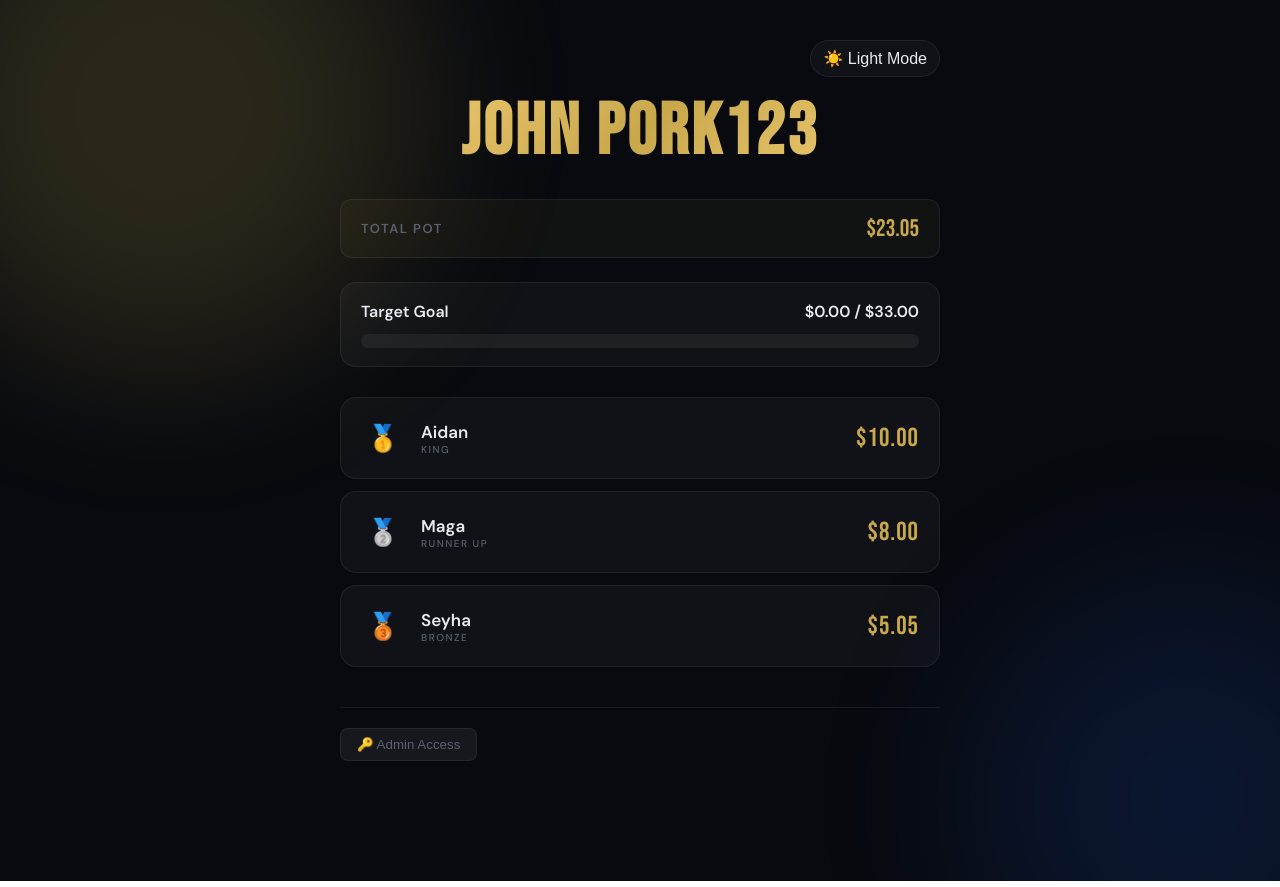
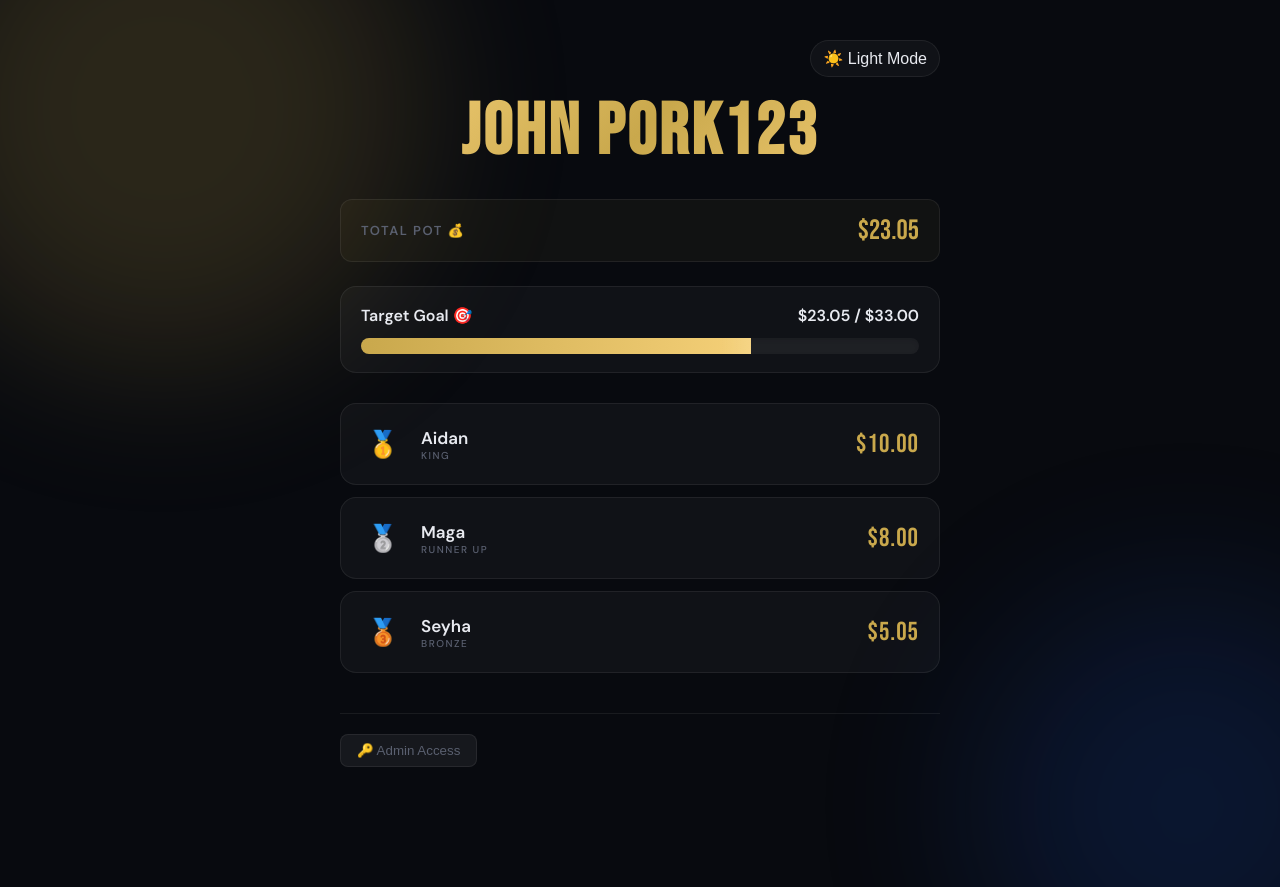
Before and after one commit to rOtAkU123/squad-leaderboard, a React (Vite) app: page / in a window 1280 px wide. Built offline with nearby package versions, Linux system fonts and the light colour scheme; no server answers; the database is empty.

Commit message:
added website analytics

```diff
--- a/src/App.jsx
+++ b/src/App.jsx
@@ -45,7 +45,6 @@ export default function App() {
 
   const [newBarTitle, setNewBarTitle] = useState("");
   const [newBarTarget, setNewBarTarget] = useState(33);
-  const [barAdjustAmounts, setBarAdjustAmounts] = useState({});
 
   const [newImageUrl, setNewImageUrl] = useState("");
   const [newImageWidth, setNewImageWidth] = useState(100);
@@ -92,6 +91,7 @@ export default function App() {
   }, []);
 
   const sorted = [...players].sort((a, b) => b.money - a.money);
+  // Calculate total pot from all players
   const total = players.reduce((s, p) => s + p.money, 0);
 
   function showToast(msg, type = "success") {
@@ -144,20 +144,6 @@ export default function App() {
   }
 
   // --- PROGRESS BAR CONTROLS ---
-  function adjustBarMoney(id, delta) {
-    const newBars = progressBars.map(b =>
-      b.id === id ? { ...b, current: Math.max(0, parseFloat((b.current + delta).toFixed(2))) } : b
-    );
-    firebaseSet(ref(db, 'progressBars'), newBars);
-  }
-
-  function applyCustomBar(id, sign) {
-    const val = parseFloat(barAdjustAmounts[id]);
-    if (isNaN(val) || val <= 0) return;
-    adjustBarMoney(id, sign * val);
-    setBarAdjustAmounts(prev => ({ ...prev, [id]: "" }));
-  }
-
   function addBar() {
     const title = newBarTitle.trim();
     const target = parseFloat(newBarTarget);
@@ -197,9 +183,9 @@ export default function App() {
       --input-bg: rgba(255,255,255,0.06); --orb-opacity: 0.18; --gold: #c9a84c; --gold-bg: rgba(201,168,76,0.05);
     }
     .theme-light {
-      --bg: #f0f2f6; --text: #1a1d24; --text-dim: #6b7280;
-      --card-bg: #ffffff; --card-border: rgba(0,0,0,0.1);
-      --input-bg: rgba(0,0,0,0.05); --orb-opacity: 0.08; --gold: #b38b22; --gold-bg: rgba(179,139,34,0.1);
+      --bg: #f4f6fa; --text: #0f172a; --text-dim: #64748b;
+      --card-bg: #ffffff; --card-border: #e2e8f0;
+      --input-bg: #f1f5f9; --orb-opacity: 0.25; --gold: #d97706; --gold-bg: #fef3c7;
     }
 
     body { background: var(--bg); transition: background 0.3s ease; }
@@ -221,21 +207,41 @@ export default function App() {
     .header { text-align: center; margin-bottom: 30px; }
     .header h1 { font-family: 'Bebas Neue', sans-serif; font-size: clamp(40px, 10vw, 72px); letter-spacing: 3px; background: linear-gradient(135deg, #f5d078 0%, var(--gold) 50%, #f5d078 100%); -webkit-background-clip: text; -webkit-text-fill-color: transparent; background-clip: text; line-height: 1; }
 
-    .total-row { display: flex; justify-content: space-between; align-items: center; padding: 14px 20px; background: var(--gold-bg); border: 1px solid var(--card-border); border-radius: 12px; margin-bottom: 24px; }
+    .theme-light .card, .theme-light .prog-card, .theme-light .total-row, .theme-light .add-section {
+      box-shadow: 0 4px 6px -1px rgba(0, 0, 0, 0.05), 0 2px 4px -1px rgba(0, 0, 0, 0.03);
+    }
+
+    .total-row { display: flex; justify-content: space-between; align-items: center; padding: 14px 20px; background: var(--gold-bg); border: 1px solid var(--card-border); border-radius: 12px; margin-bottom: 24px; transition: transform 0.2s; }
+    .total-row:hover { transform: scale(1.02); }
     .total-label { font-size: 13px; letter-spacing: 1.5px; color: var(--text-dim); text-transform: uppercase; font-weight: bold; }
-    .total-val { font-family: 'Bebas Neue', sans-serif; font-size: 24px; color: var(--gold); }
+    .total-val { font-family: 'Bebas Neue', sans-serif; font-size: 28px; color: var(--gold); transition: color 0.3s; }
+    .total-row:hover .total-val { color: #f5d078; }
 
     .progress-list { display: flex; flex-direction: column; gap: 16px; margin-bottom: 30px; }
     .prog-card { background: var(--card-bg); border: 1px solid var(--card-border); border-radius: 16px; padding: 18px 20px; }
     .prog-header { display: flex; justify-content: space-between; font-weight: 600; margin-bottom: 12px; }
-    .prog-track { background: var(--input-bg); height: 14px; border-radius: 10px; overflow: hidden; }
-    .prog-fill { background: linear-gradient(90deg, var(--gold), #f5d078); height: 100%; transition: width 0.4s ease; }
+    .prog-track { background: var(--input-bg); height: 16px; border-radius: 10px; overflow: hidden; box-shadow: inset 0 2px 4px rgba(0,0,0,0.1); }
+
+    .prog-fill { background: linear-gradient(90deg, var(--gold), #f5d078); height: 100%; transition: width 0.6s cubic-bezier(0.4, 0, 0.2, 1); position: relative; overflow: hidden; }
+    .prog-fill::after {
+      content: ''; position: absolute; top: 0; left: 0; bottom: 0; right: 0;
+      background: linear-gradient(90deg, transparent, rgba(255,255,255,0.6), transparent);
+      animation: shimmer 2s infinite;
+    }
+    @keyframes shimmer { 0% { transform: translateX(-100%); } 100% { transform: translateX(100%); } }
 
     .board { display: flex; flex-direction: column; gap: 12px; }
-    .card { background: var(--card-bg); border: 1px solid var(--card-border); border-radius: 16px; padding: 18px 20px; display: flex; align-items: center; gap: 16px; transition: 0.2s; }
-    .card:hover { transform: translateY(-2px); box-shadow: 0 8px 32px rgba(0,0,0,0.15); }
+    .card { background: var(--card-bg); border: 1px solid var(--card-border); border-radius: 16px; padding: 18px 20px; display: flex; align-items: center; gap: 16px; transition: transform 0.3s cubic-bezier(0.175, 0.885, 0.32, 1.275), box-shadow 0.3s; }
+    .card:hover { transform: translateY(-5px) scale(1.02); box-shadow: 0 12px 24px rgba(0,0,0,0.15); border-color: var(--gold); }
 
     .rank-badge { width: 44px; height: 44px; display: flex; align-items: center; justify-content: center; font-size: 26px; }
+    @keyframes wobble {
+      0%, 100% { transform: rotate(0deg) scale(1); }
+      25% { transform: rotate(-15deg) scale(1.2); }
+      75% { transform: rotate(15deg) scale(1.2); }
+    }
+    .card:hover .rank-badge { animation: wobble 0.6s ease-in-out infinite; }
+
     .player-info { flex: 1; }
     .player-name { font-weight: 600; font-size: 17px; }
     .rank-label { font-size: 10px; font-weight: 500; letter-spacing: 1.5px; text-transform: uppercase; color: var(--text-dim); }
@@ -244,33 +250,35 @@ export default function App() {
     .admin-controls { display: flex; flex-direction: column; gap: 8px; min-width: 160px; margin-top: 12px; border-top: 1px solid var(--card-border); padding-top: 12px; }
     .btn-row { display: flex; gap: 6px; }
     .btn { border: none; border-radius: 8px; cursor: pointer; font-weight: 600; font-size: 13px; padding: 6px 10px; flex: 1; transition: 0.15s; }
-    .btn:hover { filter: brightness(1.1); }
+    .btn:hover { filter: brightness(1.1); transform: scale(1.05); }
     .btn-plus { background: rgba(52,200,100,0.15); color: #34c864; border: 1px solid rgba(52,200,100,0.25); }
     .btn-minus { background: rgba(220,60,60,0.15); color: #e05050; border: 1px solid rgba(220,60,60,0.25); }
     .btn-del { background: rgba(150,50,50,0.15); color: #c04040; flex: 0; padding: 6px 12px; border: 1px solid rgba(150,50,50,0.25); }
 
     .custom-row { display: flex; gap: 5px; }
-    .amount-input { flex: 1; background: var(--input-bg); border: 1px solid var(--card-border); border-radius: 6px; padding: 8px; color: var(--text); outline: none; }
+    .amount-input { flex: 1; background: var(--input-bg); border: 1px solid var(--card-border); border-radius: 6px; padding: 8px; color: var(--text); outline: none; transition: border-color 0.2s; }
     .amount-input:focus { border-color: var(--gold); }
 
     .add-section { background: var(--card-bg); border: 1px solid var(--card-border); border-radius: 16px; padding: 20px; margin-top: 24px; }
     .add-section h3 { font-family: 'Bebas Neue', sans-serif; font-size: 18px; letter-spacing: 1px; color: var(--gold); margin-bottom: 12px; }
     .add-row { display: flex; gap: 10px; margin-bottom: 10px; }
     .btn-add { background: var(--gold); color: #000; padding: 10px 20px; border-radius: 10px; font-weight: 700; cursor: pointer; border: none; transition: 0.15s; }
-    .btn-add:hover { transform: scale(0.98); opacity: 0.9; }
+    .btn-add:hover { transform: scale(0.95); opacity: 0.9; }
 
     .footer-bar { display: flex; justify-content: space-between; margin-top: 40px; padding-top: 20px; border-top: 1px solid var(--card-border); }
     .btn-unlock { background: var(--input-bg); color: var(--text-dim); border: 1px solid var(--card-border); padding: 8px 16px; border-radius: 8px; cursor: pointer; transition: 0.2s; }
-    .btn-unlock:hover { background: var(--card-border); color: var(--text); }
+    .btn-unlock:hover { background: var(--card-border); color: var(--text); transform: translateY(-2px); }
 
     .modal-overlay { position: fixed; inset: 0; z-index: 100; background: rgba(0,0,0,0.75); backdrop-filter: blur(6px); display: flex; align-items: center; justify-content: center; }
-    .modal { background: #111318; border: 1px solid var(--gold); border-radius: 20px; padding: 32px; width: 90%; max-width: 360px; color: #fff; }
+    .modal { background: #111318; border: 1px solid var(--gold); border-radius: 20px; padding: 32px; width: 90%; max-width: 360px; color: #fff; animation: popIn 0.3s cubic-bezier(0.175, 0.885, 0.32, 1.275); }
+    @keyframes popIn { from { transform: scale(0.8); opacity: 0; } to { transform: scale(1); opacity: 1; } }
     .modal h2 { font-family: 'Bebas Neue'; font-size: 28px; color: var(--gold); margin-bottom: 6px; }
     .pw-input { width: 100%; background: rgba(255,255,255,0.06); border: 1px solid rgba(255,255,255,0.1); border-radius: 10px; padding: 12px; color: #fff; margin-bottom: 12px; outline: none; }
     .modal-btns { display: flex; gap: 10px; }
     .btn-confirm { flex: 1; background: var(--gold); color: #000; padding: 12px; border-radius: 10px; font-weight: 700; border: none; cursor: pointer; }
 
-    .toast { position: fixed; bottom: 28px; left: 50%; transform: translateX(-50%); background: #14161e; border: 1px solid #fff; border-radius: 30px; padding: 10px 22px; color: #fff; font-size: 14px; font-weight: 500; z-index: 200; box-shadow: 0 8px 32px rgba(0,0,0,0.5); }
+    .toast { position: fixed; bottom: 28px; left: 50%; transform: translateX(-50%); background: #14161e; border: 1px solid #fff; border-radius: 30px; padding: 10px 22px; color: #fff; font-size: 14px; font-weight: 500; z-index: 200; box-shadow: 0 8px 32px rgba(0,0,0,0.5); animation: slideUp 0.3s ease-out; }
+    @keyframes slideUp { from { transform: translate(-50%, 20px); opacity: 0; } to { transform: translate(-50%, 0); opacity: 1; } }
   `;
 
   if (!loaded) return <div style={{ color: "#888", textAlign: "center", padding: 80, fontFamily: "sans-serif" }}>Loading Live Data...</div>;
@@ -293,35 +301,29 @@ export default function App() {
 
         {/* TOTAL POT RESTORED */}
         <div className="total-row">
-          <span className="total-label">Total Pot</span>
+          <span className="total-label">Total Pot 💰</span>
           <span className="total-val">${total.toFixed(2)}</span>
         </div>
 
-        {/* PROGRESS BARS */}
+        {/* SYNCED PROGRESS BARS */}
         <div className="progress-list">
           {progressBars.map(bar => {
-            const percent = Math.min((bar.current / bar.target) * 100, 100);
+            // Using 'total' directly synchronizes it perfectly!
+            const percent = Math.min((total / bar.target) * 100, 100);
             return (
               <div key={bar.id} className="prog-card">
                 <div className="prog-header">
-                  <span>{bar.title}</span>
-                  <span>${bar.current.toFixed(2)} / ${bar.target.toFixed(2)}</span>
+                  <span>{bar.title} 🎯</span>
+                  <span>${total.toFixed(2)} / ${bar.target.toFixed(2)}</span>
                 </div>
                 <div className="prog-track">
                   <div className="prog-fill" style={{ width: `${percent}%` }}></div>
                 </div>
 
                 {isAdmin && (
-                  <div className="admin-controls">
+                  <div className="admin-controls" style={{ marginTop: '16px' }}>
                     <div className="btn-row">
-                      <button className="btn btn-plus" onClick={() => adjustBarMoney(bar.id, 1)}>+$1</button>
-                      <button className="btn btn-minus" onClick={() => adjustBarMoney(bar.id, -1)}>-$1</button>
-                      <button className="btn btn-del" onClick={() => removeBar(bar.id)}>✕ Delete Bar</button>
-                    </div>
-                    <div className="custom-row">
-                      <input type="number" className="amount-input" placeholder="Custom $" value={barAdjustAmounts[bar.id] || ""} onChange={e => setBarAdjustAmounts(prev => ({ ...prev, [bar.id]: e.target.value }))} />
-                      <button className="btn btn-plus" onClick={() => applyCustomBar(bar.id, 1)}>+</button>
-                      <button className="btn btn-minus" onClick={() => applyCustomBar(bar.id, -1)}>−</button>
+                      <button className="btn btn-del" style={{flex: 1}} onClick={() => removeBar(bar.id)}>✕ Delete Bar</button>
                     </div>
                   </div>
                 )}
```
